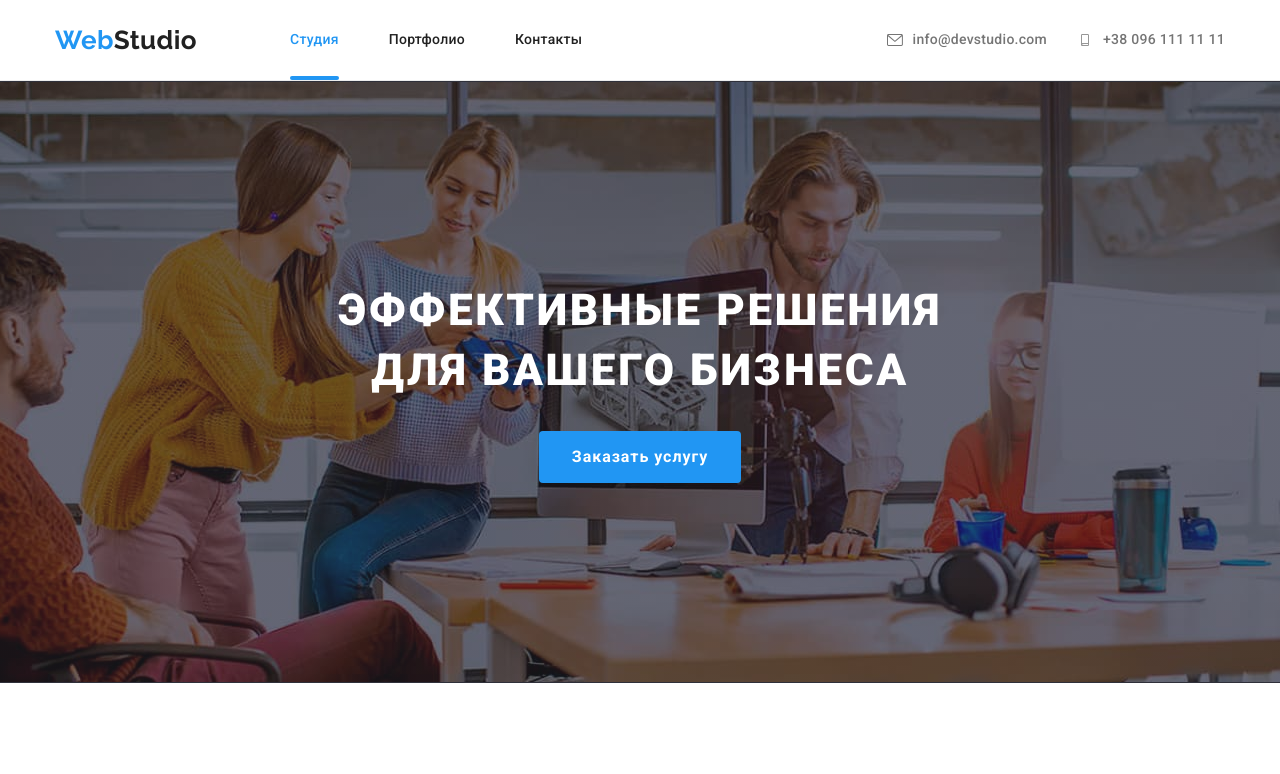
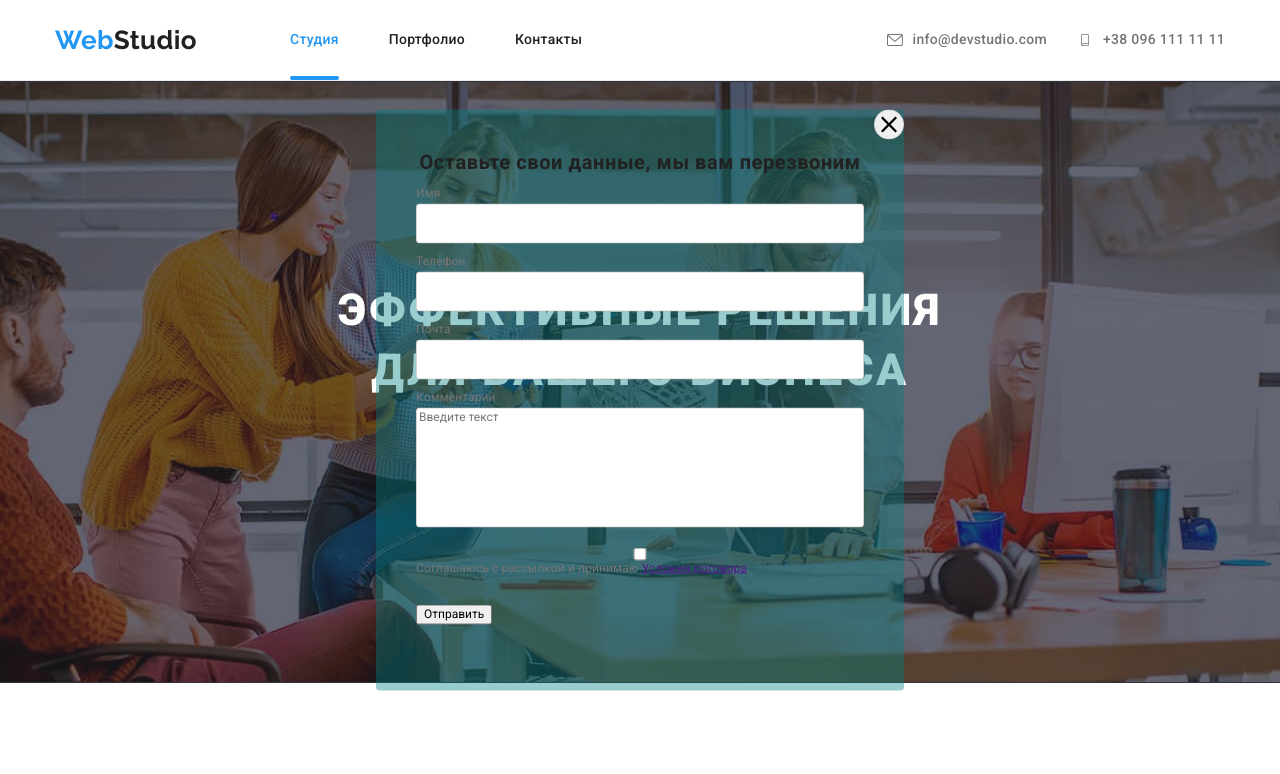
Before and after one commit to mrok-creator/goit-markup-hw-06, a plain HTML site: page index.html in a window 1280 px wide. Shown: the top 774 px of the page. Drawn offline with nearby package versions, Linux system fonts and the light colour scheme.

Commit message:
add min style to modal window form

```diff
--- a/css/styles.css
+++ b/css/styles.css
@@ -606,7 +606,119 @@ body {
 
 /*-----------MODAL WINDOW ---------------*/
 /* -----------BACKDROP--------------- */
-.backdrop {
+
+.modal {
+  position: absolute;
+  top: 50%;
+  left: 50%;
+  width: 528px;
+  height: 581px;
+  transform: translate(-50%, -50%) scale(1);
+  transition: transform 250ms cubic-bezier(0.4, 0, 0.2, 1);
+
+  background-color: rgba(0, 128, 128, 0.4);
+  border-radius: 4px;
+
+  font-size: 12px;
+  line-height: 1.17;
+
+  letter-spacing: 0.01em;
+
+  color: #757575;
+}
+
+.modal-btn {
+  position: absolute;
+  display: flex;
+  right: 0;
+  top: 0;
+  width: 30px;
+  height: 30px;
+  justify-content: center;
+  align-items: center;
+
+  border: 1px solid rgba(0, 0, 0, 0.1);
+  border-radius: 50%;
+
+  transition-duration: 250ms;
+  transition-timing-function: cubic-bezier(0.4, 0, 0.2, 1);
+}
+
+.modal-btn:hover .modal-icon {
+  fill: var(--accent-color);
+}
+
+.modal-icon {
+  fill: #000;
+}
+
+.modal-form-box {
+  padding: 40px;
+}
+
+.modal-form-title {
+  margin-top: 0;
+  margin-bottom: 12px;
+
+  font-weight: 700;
+  font-size: 20px;
+  line-height: 1.2;
+  text-align: center;
+  letter-spacing: 0.03em;
+  color: #212121;
+}
+
+.modal-form {
+  margin-right: auto;
+  margin-left: auto;
+  padding-bottom: 40px;
+}
+
+.form-field {
+  display: flex;
+  flex-direction: column;
+  margin-bottom: 10px;
+}
+
+.modal-form-labl {
+  margin-bottom: 4px;
+}
+
+.modal-form-input {
+  width: 448px;
+  height: 40px;
+
+  border: 1px solid rgba(33, 33, 33, 0.2);
+  border-radius: 4px;
+}
+
+.form-field-comment {
+  display: flex;
+  flex-direction: column;
+  margin-bottom: 20px;
+}
+
+.form-field-comment textarea {
+  resize: none;
+
+  height: 120px;
+  width: 448px;
+
+  border: 1px solid rgba(33, 33, 33, 0.2);
+  border-radius: 4px;
+}
+
+.form-lable-comments {
+  margin-bottom: 4px;
+}
+
+.form-field.policy {
+  margin-bottom: 30px;
+}
+
+.form-btn {
+}
+/* .backdrop {
   position: fixed;
   top: 0;
   left: 0;
@@ -675,7 +787,7 @@ body {
 }
 
 /* -----------modal FORM------------- */
-.modal-form-box {
+/* .modal-form-box {
   padding: 40px;
   margin-right: auto;
   margin-left: auto;
@@ -746,6 +858,7 @@ textarea {
 .form-btn {
   margin-left: 164px;
 }
+*/
 /* -----------------------BODY_PORTFILIO--------------------- */
 /* gallery */
 .gallery {
--- /dev/null
+++ b/for.css
@@ -0,0 +1,184 @@
+.modal {
+  position: absolute;
+  top: 50%;
+  left: 50%;
+  width: 528px;
+  height: 581px;
+  transform: translate(-50%, -50%) scale(1);
+  transition: transform 250ms cubic-bezier(0.4, 0, 0.2, 1);
+
+  background-color: rgba(0, 128, 128, 0.4);
+  border-radius: 4px;
+
+  font-size: 12px;
+  line-height: 1.17;
+
+  letter-spacing: 0.01em;
+
+  color: #757575;
+}
+
+.modal-btn {
+  position: absolute;
+  display: flex;
+  right: 0;
+  top: 0;
+  width: 30px;
+  height: 30px;
+  justify-content: center;
+  align-items: center;
+
+  border: 1px solid rgba(0, 0, 0, 0.1);
+  border-radius: 50%;
+
+  transition-duration: 250ms;
+  transition-timing-function: cubic-bezier(0.4, 0, 0.2, 1);
+}
+
+.modal-btn:hover .modal-icon {
+  fill: var(--accent-color);
+}
+
+.modal-icon {
+  fill: #000;
+}
+
+.modal-form-box {
+  padding: 40px;
+}
+
+.modal-form-title {
+  margin-top: 0;
+  margin-bottom: 12px;
+
+  font-weight: 700;
+  font-size: 20px;
+  line-height: 1.2;
+  text-align: center;
+  letter-spacing: 0.03em;
+  color: #212121;
+}
+
+.modal-form {
+  margin-right: auto;
+  margin-left: auto;
+  padding-bottom: 40px;
+}
+
+.form-field {
+  display: flex;
+  flex-direction: column;
+  margin-bottom: 10px;
+}
+
+.modal-form-labl {
+  margin-bottom: 4px;
+}
+
+.modal-form-input {
+  width: 448px;
+  height: 40px;
+
+  border: 1px solid rgba(33, 33, 33, 0.2);
+  border-radius: 4px;
+}
+
+.form-field-comment {
+  display: flex;
+  flex-direction: column;
+  margin-bottom: 20px;
+}
+
+.form-field-comment textarea {
+  resize: none;
+
+  height: 120px;
+  width: 448px;
+
+  border: 1px solid rgba(33, 33, 33, 0.2);
+  border-radius: 4px;
+}
+
+.form-lable-comments {
+  margin-bottom: 4px;
+}
+
+.form-field.policy {
+  margin-bottom: 30px;
+}
+
+.form-btn {
+}
+/* -----------modal FORM------------- */
+/* .modal-form-box {
+  padding: 40px;
+  margin-right: auto;
+  margin-left: auto;
+}
+.modal-form-title {
+  margin-top: 0px;
+  font-weight: 700;
+  font-size: 20px;
+  line-height: 1.15;
+  text-align: center;
+  letter-spacing: 0.03em;
+
+  color: var(--text-secondary-color);
+}
+
+.form-field {
+  display: flex;
+  flex-direction: column;
+
+  margin-bottom: 10px;
+}
+
+.modal-form-labl {
+  margin-bottom: 4px;
+}
+
+.form-field input {
+  height: 40px;
+  padding: 0;
+  margin: 0;
+
+  border: 1px solid rgba(33, 33, 33, 0.2);
+  border-radius: 4px;
+}
+
+.form-field-comments {
+  margin-bottom: 20px;
+}
+
+.modal-lable-comments {
+  display: flex;
+  flex-direction: column;
+  margin-bottom: 4px;
+  font-size: 12px;
+  line-height: 1.15;
+  letter-spacing: 0.01em;
+}
+
+textarea {
+  height: 120px;
+  padding: 0;
+  margin: 0;
+
+  border: 1px solid rgba(33, 33, 33, 0.2);
+  border-radius: 4px;
+  resize: none;
+}
+
+.policy-box {
+  font-size: 14px;
+  line-height: 1.71;
+  letter-spacing: 0.03em;
+
+  color: var(--text-primary-color);
+  margin-bottom: 30px;
+}
+
+.form-btn {
+  margin-left: auto;
+  margin-right: auto;
+} */ ;
--- a/index.html
+++ b/index.html
@@ -351,10 +351,16 @@
       <!-- модальне вікно -->
       <div class="backdrop is-hidden" data-modal>
         <div class="modal">
+          <button type="button" class="modal-btn" data-modal-close>
+            <svg class="modal-icon" height="18" width="18">
+              <use href="./images/icons.svg#icon-close"></use>
+            </svg>
+          </button>
           <div class="modal-form-box">
             <p class="modal-form-title">
               Оставьте свои данные, мы вам перезвоним
             </p>
+
             <form class="modal-form">
               <div class="form-field">
                 <label for="user-name" class="modal-form-labl">Имя</label>
@@ -386,37 +392,34 @@
                 />
               </div>
 
-              <div class="form-field-comments">
-                <label class="modal-lable-comments" for="comment"
+              <div class="form-field-comment">
+                <label class="form-lable-comments" for="comment"
                   >Комментарий</label
                 >
                 <textarea
                   name="comments"
                   id="comment"
                   rows="5"
-                  cols="60"
                   placeholder="Введите текст"
                 ></textarea>
               </div>
 
-              <div class="policy-box">
-                <label class="">
-                  <input type="checkbox" name="policy" value="agree" />
+              <div class="form-field policy">
+                <input
+                  type="checkbox"
+                  name="policy"
+                  id="policy"
+                  value="agree"
+                />
+                <label for="policy">
                   Соглашаюсь с рассылкой и принимаю
-                  <a href="#">Условия договора</a>
+                  <a href="">Условия договора</a>
                 </label>
               </div>
-              <button type="submit" class="btn-primary form-btn">
-                Отправить
-              </button>
+
+              <button type="submit" class="form-btn">Отправить</button>
             </form>
           </div>
-
-          <button type="button" class="modal-btn" data-modal-close>
-            <svg class="modal-icon" height="18" width="18">
-              <use href="./images/icons.svg#icon-close"></use>
-            </svg>
-          </button>
         </div>
       </div>
     </main>
```
Also changed, not shown: form.html (added, +82 -0 lines).
